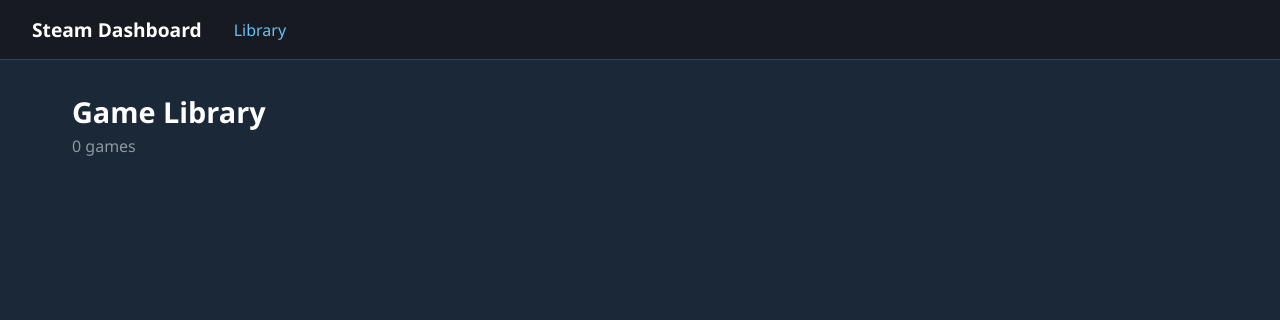
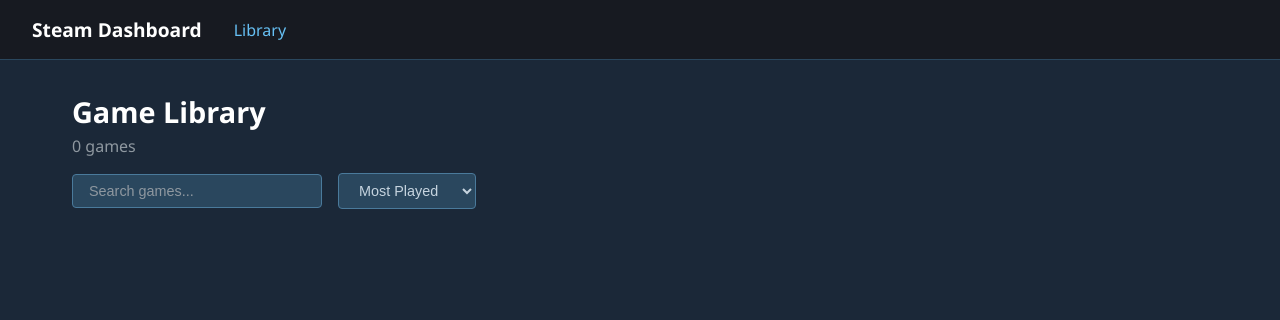
Before and after one commit to WillKirk/steam-dashboard, a Flask app: page /library in a window 1280 px wide. Shown: the top 320 px of the page. Run offline with Flask 3, Linux system fonts and the light colour scheme; data that the repository does not hold is empty.

Commit message:
feat:library search and sort controls

```diff
--- a/static/css/style.css
+++ b/static/css/style.css
@@ -252,3 +252,39 @@ a.game-card {
     color: inherit;
     text-decoration: none;
 }
+
+/* ===== LIBRARY CONTROLS ===== */
+.library-controls {
+    display: flex;
+    gap: 1rem;
+    margin-top: 1rem;
+    align-items: center;
+}
+
+.library-controls input,
+.library-controls select {
+    background: #2a475e;
+    border: 1px solid #4a7a9b;
+    color: #c6d4df;
+    padding: 0.5rem 1rem;
+    border-radius: 4px;
+    font-size: 0.9rem;
+    outline: none;
+}
+
+.library-controls input {
+    width: 250px;
+}
+
+.library-controls input::placeholder {
+    color: #8f98a0;
+}
+
+.library-controls select option {
+    background: #1b2838;
+}
+
+.library-controls input:focus,
+.library-controls select:focus {
+    border-color: #66c0f4;
+}
--- a/templates/library.html
+++ b/templates/library.html
@@ -1,13 +1,24 @@
 {% extends "base.html" %}
 {% block content %}
+
 <div class="library-header">
     <h1>Game Library</h1>
-    <p>{{ games|length }} games</p>
+    <p><span id="game-count">{{ games|length }}</span> games</p>
+    <div class="library-controls">
+        <input type="text" id="search" placeholder="Search games..." autocomplete="off">
+        <select id="sort">
+            <option value="playtime">Most Played</option>
+            <option value="alphabetical">A–Z</option>
+            <option value="least">Least Played</option>
+        </select>
+    </div>
 </div>
 
-<div class="game-grid">
+<div class="game-grid" id="game-grid">
     {% for game in games %}
-    <a href="/game/{{ game.appid }}" class="game-card">
+    <a href="/game/{{ game.appid }}" class="game-card"
+       data-name="{{ game.name | lower }}"
+       data-playtime="{{ game.playtime_forever }}">
         <img src="https://cdn.akamai.steamstatic.com/steam/apps/{{ game.appid }}/header.jpg" alt="{{ game.name }}">
         <div class="game-info">
             <h3>{{ game.name }}</h3>
@@ -16,4 +27,39 @@
     </a>
     {% endfor %}
 </div>
+
+<script>
+    const search = document.getElementById('search');
+    const sort = document.getElementById('sort');
+    const grid = document.getElementById('game-grid');
+    const countEl = document.getElementById('game-count');
+
+    function updateGrid() {
+        const query = search.value.toLowerCase();
+        const sortBy = sort.value;
+        const cards = [...grid.querySelectorAll('.game-card')];
+
+        // Filter
+        cards.forEach(card => {
+            const name = card.dataset.name;
+            card.style.display = name.includes(query) ? '' : 'none';
+        });
+
+        // Sort
+        const visible = cards.filter(c => c.style.display !== 'none');
+        visible.sort((a, b) => {
+            if (sortBy === 'alphabetical') return a.dataset.name.localeCompare(b.dataset.name);
+            if (sortBy === 'playtime') return b.dataset.playtime - a.dataset.playtime;
+            if (sortBy === 'least') return a.dataset.playtime - b.dataset.playtime;
+        });
+        visible.forEach(card => grid.appendChild(card));
+
+        // Update count
+        countEl.textContent = visible.length;
+    }
+
+    search.addEventListener('input', updateGrid);
+    sort.addEventListener('change', updateGrid);
+</script>
+
 {% endblock %}
```
